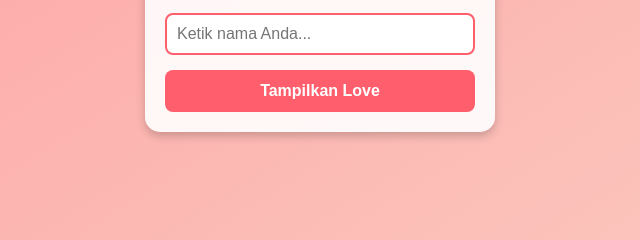
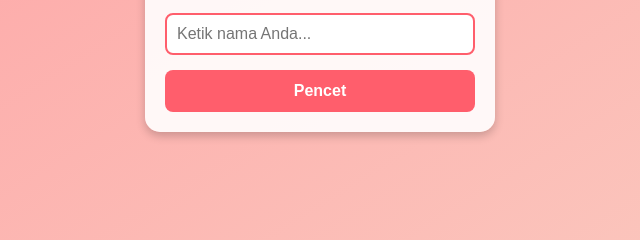
Before and after one commit to BakuProje/HEHE, a plain HTML site: page index.html in a window 1280 px wide. Shown: the part 396-636 px from the top of the page, 320-960 px from the left. Drawn offline with Linux system fonts and the light colour scheme.

Commit message:
index.html

```diff
--- a/index.html
+++ b/index.html
@@ -102,7 +102,7 @@ font-size: 14px;
       <p class="description">Masukkan nama Anda untuk memulai perjalanan cinta!</p>
       <div class="input-container">
         <input type="text" id="nameInput" placeholder="Ketik nama Anda..." />
-        <button id="showLove">Tampilkan Love</button>
+        <button id="showLove">Pencet</button>
       </div>
     </div>
   </div>
```
